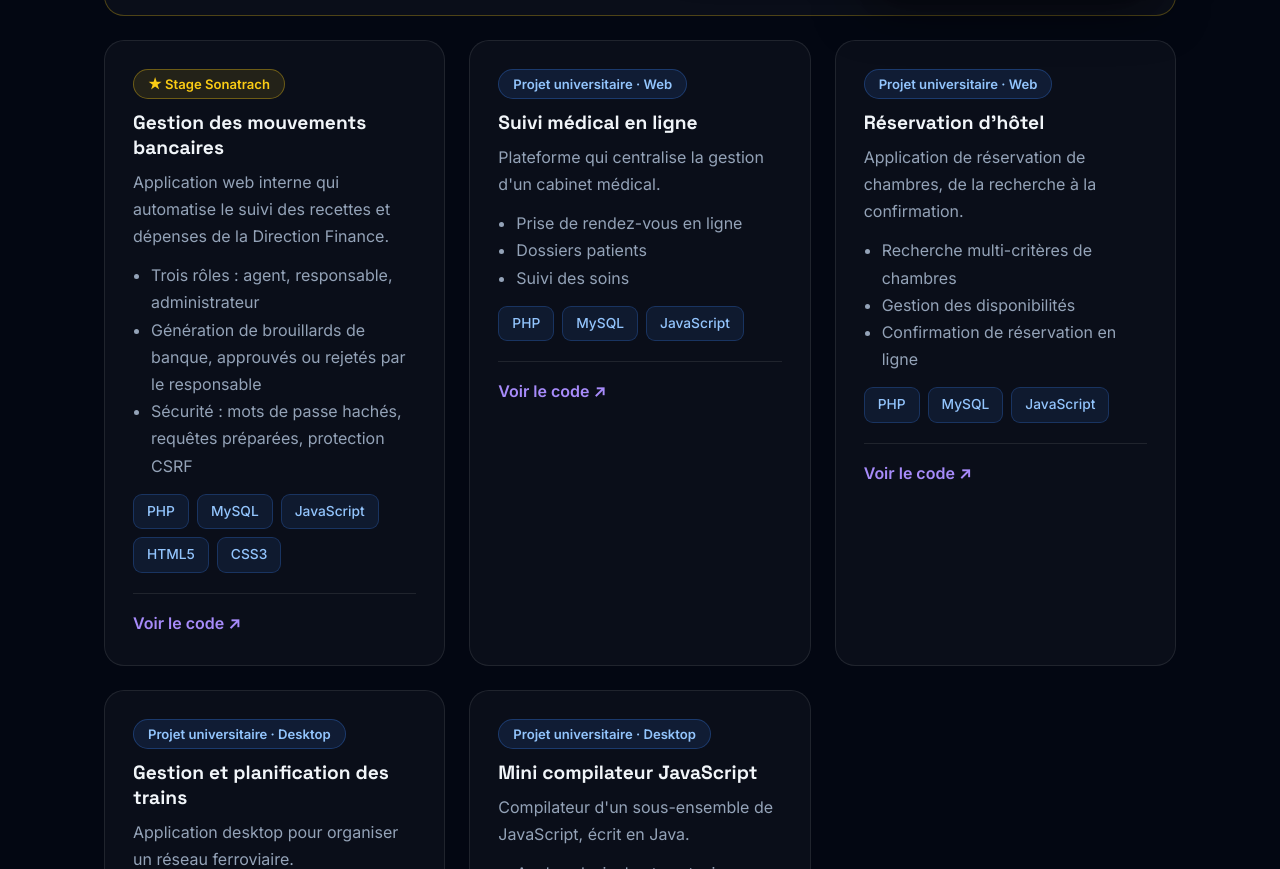
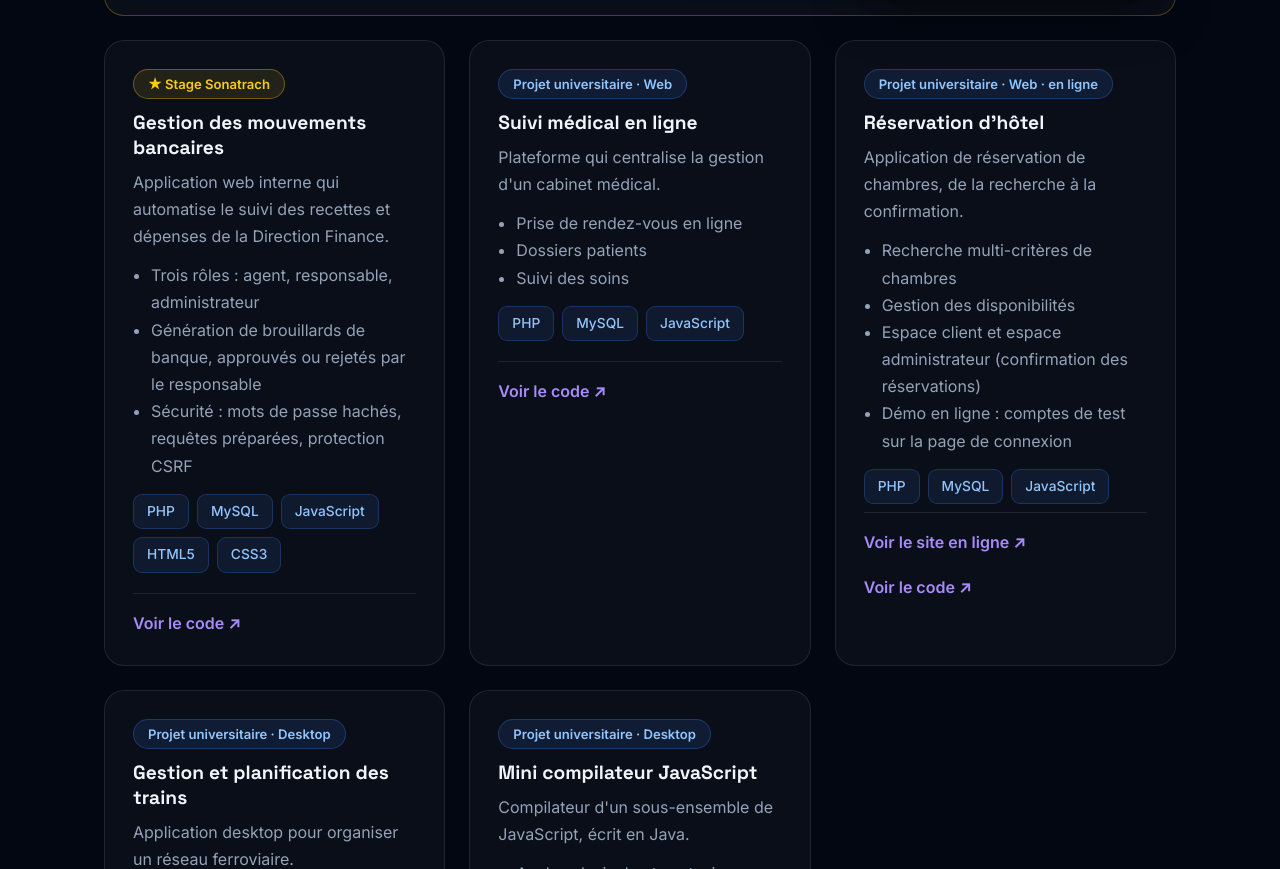
Before and after one commit to wissam2005-ait/portefeuille, a plain HTML site: page index.html in a window 1280 px wide. Shown: the part 5539-6408 px from the top of the page. Drawn offline with Linux system fonts and the light colour scheme.

Commit message:
Portfolio : lien vers la démo en ligne de l'hôtel

```diff
--- a/index.html
+++ b/index.html
@@ -155,12 +155,12 @@
       <a class="more" href="https://github.com/wissam2005-ait/diablife" target="_blank" rel="noopener">Voir le code ↗</a>
     </article>
     <article class="card proj" data-cat="web">
-      <span class="pill">Projet universitaire · Web</span>
+      <span class="pill">Projet universitaire · Web · en ligne</span>
       <h3>Réservation d'hôtel</h3>
       <p>Application de réservation de chambres, de la recherche à la confirmation.</p>
-      <ul><li>Recherche multi-critères de chambres</li><li>Gestion des disponibilités</li><li>Confirmation de réservation en ligne</li></ul>
+      <ul><li>Recherche multi-critères de chambres</li><li>Gestion des disponibilités</li><li>Espace client et espace administrateur (confirmation des réservations)</li><li>Démo en ligne : comptes de test sur la page de connexion</li></ul>
       <p class="tags"><span>PHP</span><span>MySQL</span><span>JavaScript</span></p>
-      <a class="more" href="https://github.com/wissam2005-ait/hotel_etoile" target="_blank" rel="noopener">Voir le code ↗</a>
+      <p class="more links2"><a href="https://hotel-etoile.vercel.app" target="_blank" rel="noopener">Voir le site en ligne ↗</a><a href="https://github.com/wissam2005-ait/hotel_etoile" target="_blank" rel="noopener">Voir le code ↗</a></p>
     </article>
     <article class="card proj" data-cat="desktop">
       <span class="pill">Projet universitaire · Desktop</span>
--- a/style.css
+++ b/style.css
@@ -143,3 +143,4 @@ input,textarea{width:100%;padding:14px 16px;border-radius:12px;border:1px solid
 .lead b{color:var(--text)}
 .lnk{color:#93c5fd}.lnk:hover{text-decoration:underline}
 @media (max-width:900px){.proj.featured{grid-template-columns:1fr}.shots{padding-bottom:18%}.shots img+img{right:0}}
+.links2{display:flex;gap:18px;flex-wrap:wrap}.links2 a{color:#a78bfa}.links2 a:hover{text-decoration:underline}
```
